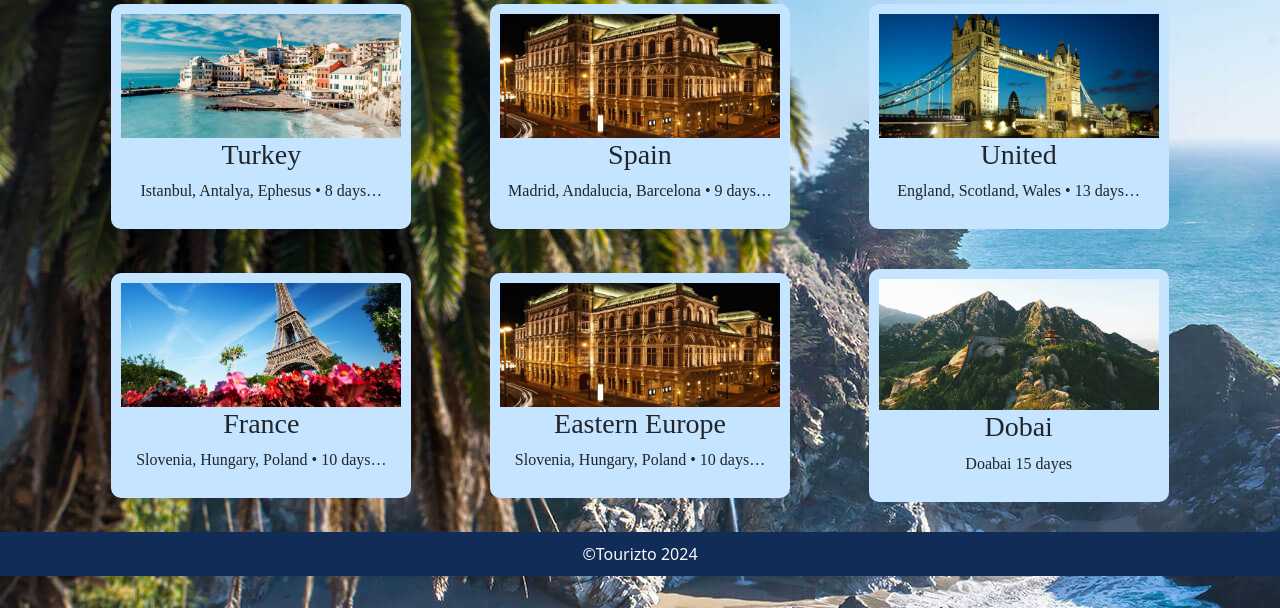
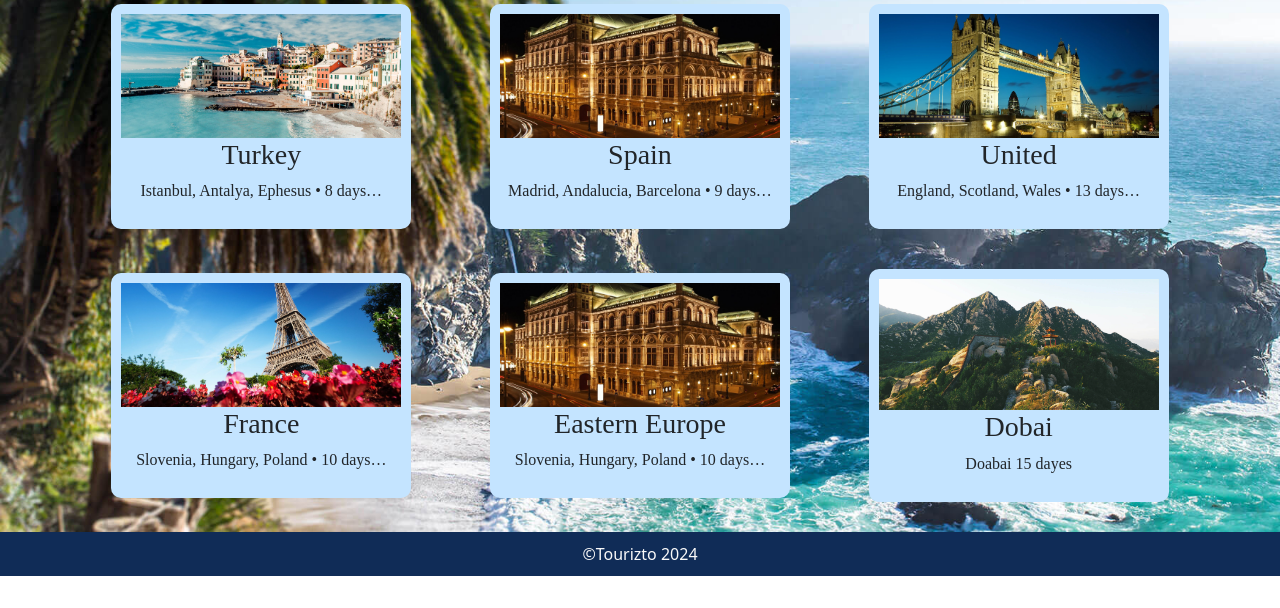
Before and after one commit to atajik61/homework-5, a plain HTML site: page portfolio.html in a window 1280 px wide. Shown: the part 192-800 px from the top of the page. Drawn offline with nearby package versions, Linux system fonts and the light colour scheme.

Commit message:
Update portfolio.html

```diff
--- a/portfolio.html
+++ b/portfolio.html
@@ -54,7 +54,7 @@
 		width:300px;
 		}
 	</style>
-	<body style="background-image:url(images/background.jpg)">
+	<body style="background-image:url(images/background.jpg);background-size:cover;background-repeat:no-repeat">
 		<header>
 
 			<nav class="navbar navbar-expand-lg">
```
